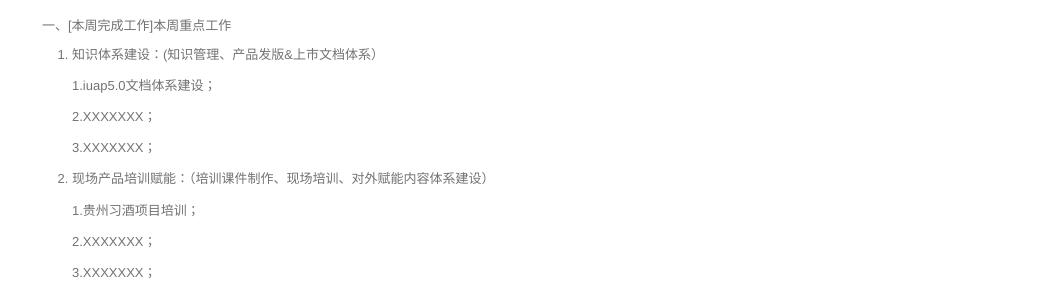
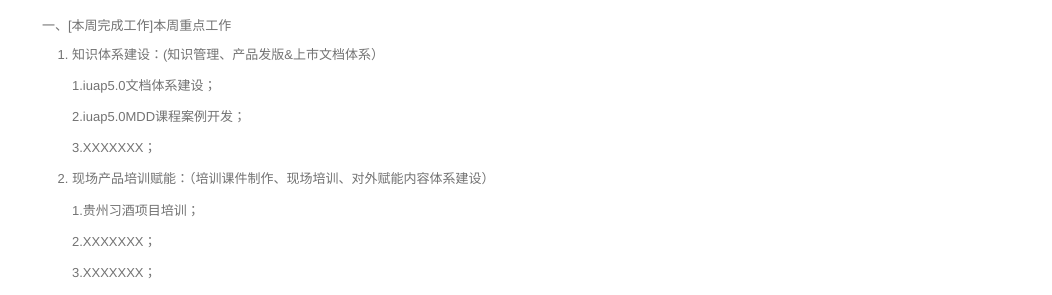
Before and after one commit to walllFlower/blog, a Jekyll site: the page built from _posts/2018-07-17-day_report_cxz.md, in a window 1280 px wide and 900 px high, scrolled down 341 px. Shown: the part 151-446 px from the top of the window, without its empty margins (228-1280 px from the left). Built offline with Jekyll 4.4.1, drawn with Linux system fonts in a browser that asks for light colours; comment, search, counter and statistics services are not loaded.

Commit message:
Update 2018-07-17-day_report_cxz.md

```diff
--- a/_posts/2018-07-17-day_report_cxz.md
+++ b/_posts/2018-07-17-day_report_cxz.md
@@ -28,7 +28,7 @@ categories: 技术运营工作周报
 
     1.iuap5.0文档体系建设；
 
-    2.XXXXXXX；
+    2.iuap5.0MDD课程案例开发；
 
     3.XXXXXXX；
 
```
